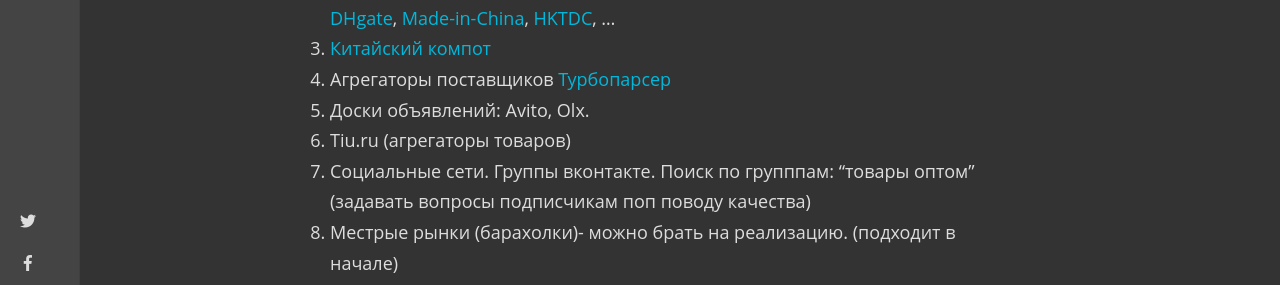
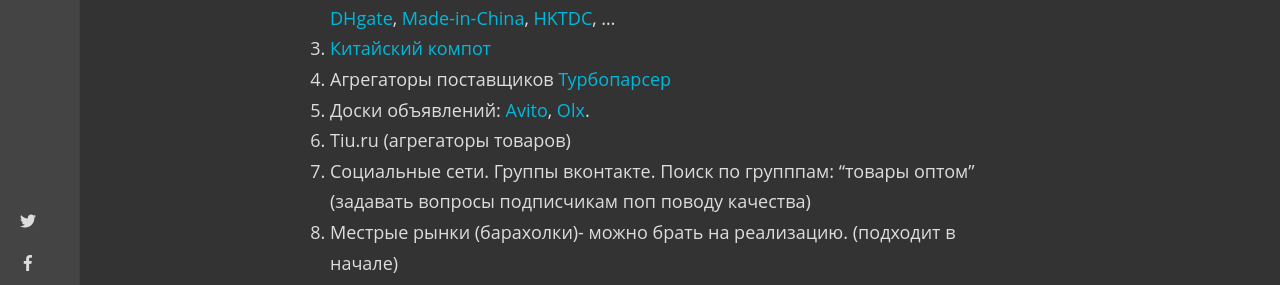
Before and after one commit to DenisLevadny/denislevadny.github.io, a Jekyll site: the page built from _posts/2020-07-01-supplier-of-goods.md, in a window 1280 px wide and 900 px high, scrolled down 1517 px. Shown: the part 162-447 px from the top of the window. Built offline with Jekyll 4.4.1, drawn with Linux system fonts in a browser that asks for light colours; nearby versions of some CDN libraries; comment, search, counter and statistics services are not loaded; part of the change alters nothing that is shown.

```diff
--- a/_posts/2020-07-01-supplier-of-goods.md
+++ b/_posts/2020-07-01-supplier-of-goods.md
@@ -23,7 +23,7 @@ image: assets/images/supplier-of-goods.png
 2. Китай - [Aliexpress]( https://Aliexpress.com/ ), [Alibaba]( https://Alibaba.com/ ), [Taobao]( https://Taobao.com/ ), [1688]( https://1688.com/ ), [GlobalSources]( https://GlobalSources.com/ ), [Chinabrands]( https://Chinabrands.com/ ), [DHgate]( https://DHgate.com/ ), [Made-in-China]( https://www.made-in-china.com/ ), [HKTDC]( https://www.hktdc.com/ ), ...
 3. [Китайский компот]( https://sinocom.ru/ )
 4. Агрегаторы поставщиков [Турбопарсер]( https://turboparser.ru/ )
-5. Доски объявлений: Avito, Olx.
+5. Доски объявлений: [Avito](https://www.avito.ru/), [Olx]( https://www.olx.ua/ ).
 6. Tiu.ru (агрегаторы товаров)
 7. Социальные сети. Группы вконтакте. Поиск по групппам: "товары оптом" (задавать вопросы подписчикам поп поводу качества)
 8. Местрые рынки (барахолки)- можно брать на реализацию. (подходит в начале)
```
